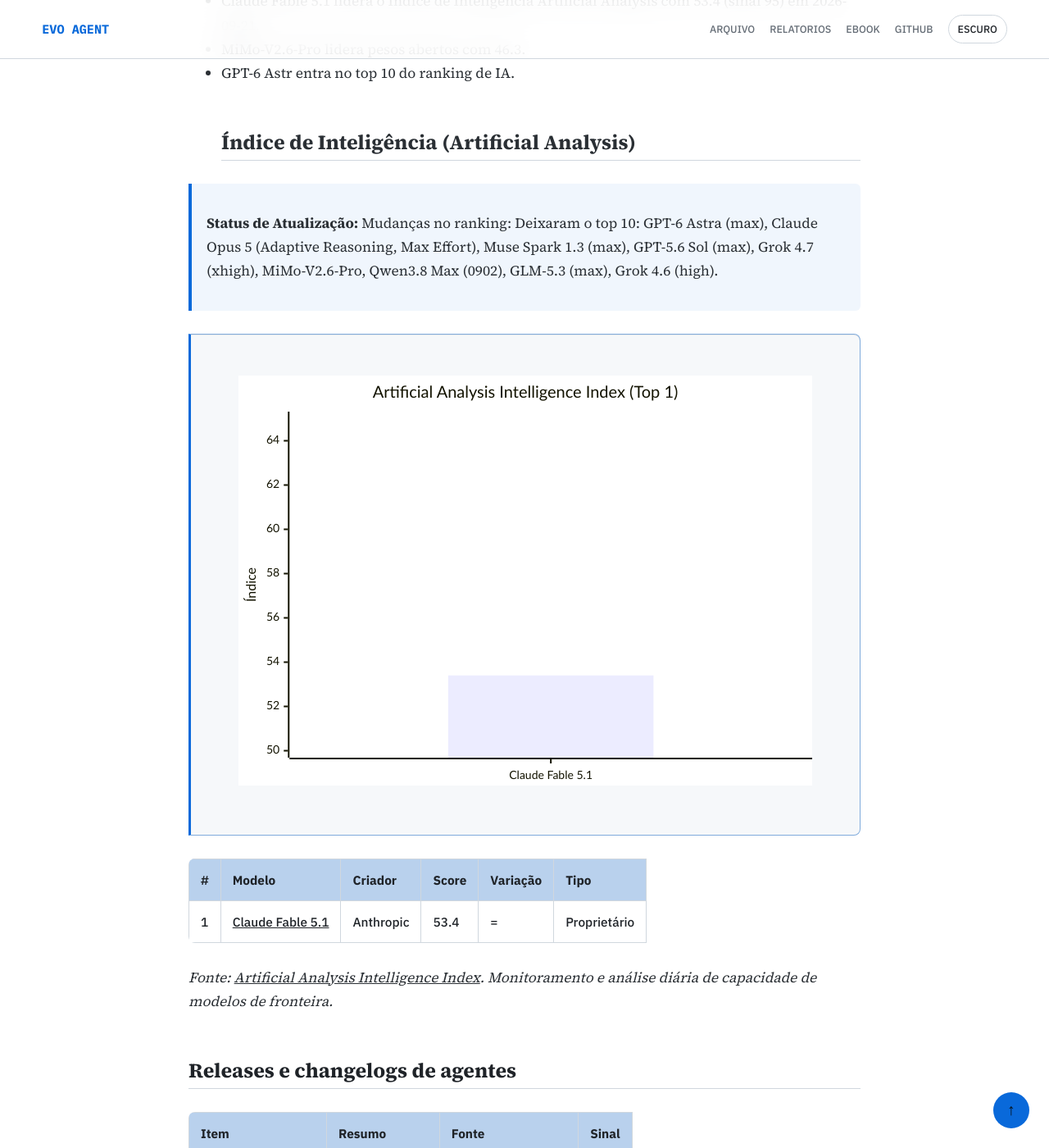
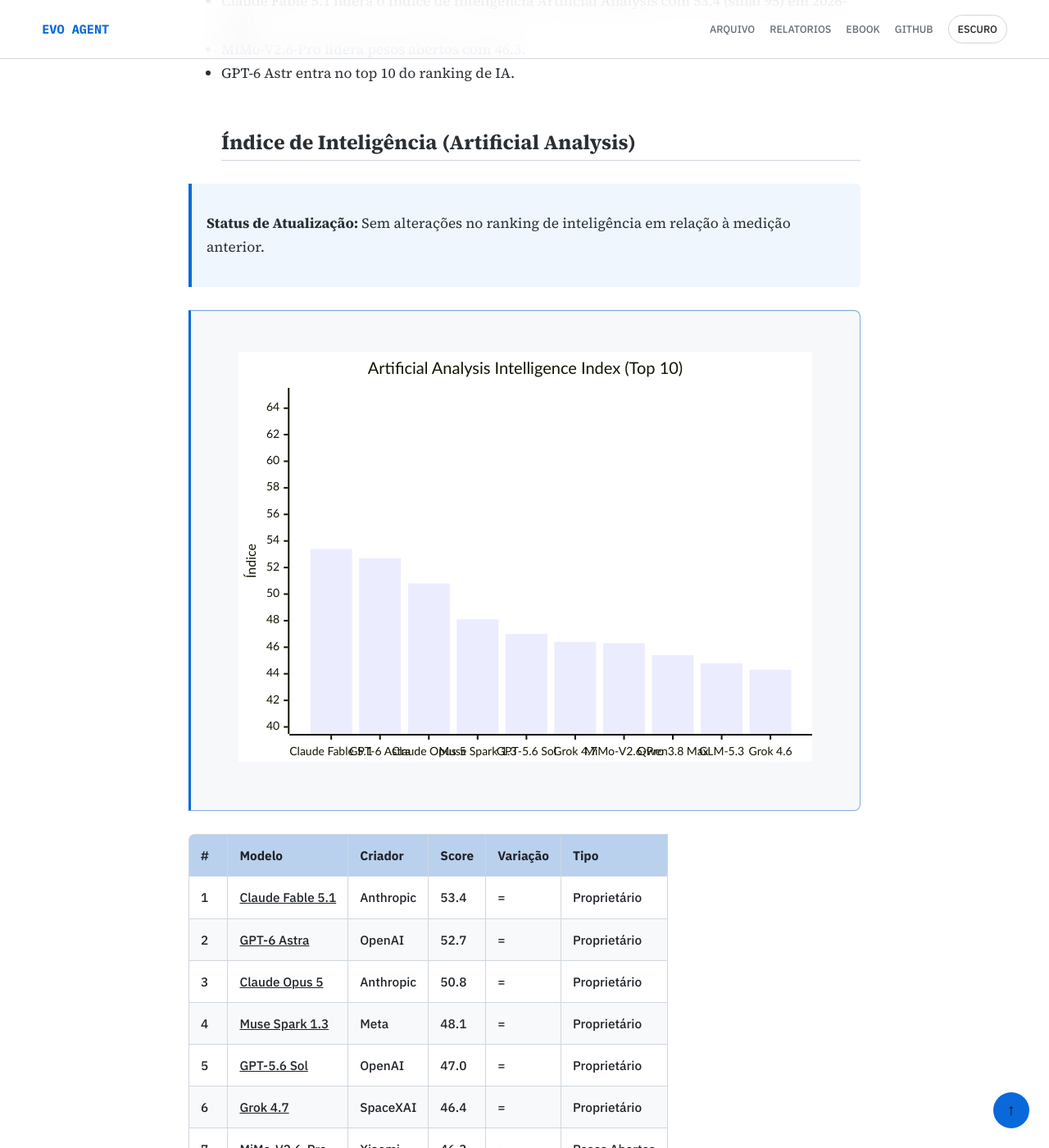
Before and after one commit to juninmd/evo-agent, a Jekyll site: the page built from reports/radar-2026-09-22-radar-2026-09-22.md, in a window 1280 px wide and 1400 px high, scrolled down 1218 px. Shown: the whole window at 82% size. Built offline with Jekyll 4.4.1, drawn with Linux system fonts in a browser that asks for light colours; nearby versions of some CDN libraries; some of the changed text lies outside the part shown.

Commit message:
article: Radar IA — 22/09/2026

````diff
--- a/reports/radar-2026-09-22-radar-2026-09-22.md
+++ b/reports/radar-2026-09-22-radar-2026-09-22.md
@@ -4,7 +4,7 @@
 date: "2026-09-22"
 tags: ["radar", "ia", "trending", "benchmarks", "releases", "community"]
 summary: "Radar de 2 sinais de IA das ultimas 24h: Releases e changelogs de agentes, Comunidade e produtos."
-reading_time: 2
+reading_time: 3
 ---
 
 {% raw %}
@@ -30,19 +30,28 @@
 - GPT-6 Astr entra no top 10 do ranking de IA.
 ## Índice de Inteligência (Artificial Analysis)
 
-> **Status de Atualização:** Mudanças no ranking: Deixaram o top 10: GPT-6 Astra (max), Claude Opus 5 (Adaptive Reasoning, Max Effort), Muse Spark 1.3 (max), GPT-5.6 Sol (max), Grok 4.7 (xhigh), MiMo-V2.6-Pro, Qwen3.8 Max (0902), GLM-5.3 (max), Grok 4.6 (high).
+> **Status de Atualização:** Sem alterações no ranking de inteligência em relação à medição anterior.
 
 ```mermaid
 xychart-beta
-    title "Artificial Analysis Intelligence Index (Top 1)"
-    x-axis ["Claude Fable 5.1"]
-    y-axis "Índice" 50 --> 65
-    bar [53.4]
+    title "Artificial Analysis Intelligence Index (Top 10)"
+    x-axis ["Claude Fable 5.1", "GPT-6 Astra", "Claude Opus 5", "Muse Spark 1.3", "GPT-5.6 Sol", "Grok 4.7", "MiMo-V2.6-Pro", "Qwen3.8 Max", "GLM-5.3", "Grok 4.6"]
+    y-axis "Índice" 40 --> 65
+    bar [53.4, 52.7, 50.8, 48.1, 47, 46.4, 46.3, 45.4, 44.8, 44.3]
 ```
 
 | # | Modelo | Criador | Score | Variação | Tipo |
 |---|---|---|---|---|---|
 | 1 | [Claude Fable 5.1](https://artificialanalysis.ai/models#intelligence) | Anthropic | 53.4 | = | Proprietário |
+| 2 | [GPT-6 Astra](https://artificialanalysis.ai/models#intelligence) | OpenAI | 52.7 | = | Proprietário |
+| 3 | [Claude Opus 5](https://artificialanalysis.ai/models#intelligence) | Anthropic | 50.8 | = | Proprietário |
+| 4 | [Muse Spark 1.3](https://artificialanalysis.ai/models#intelligence) | Meta | 48.1 | = | Proprietário |
+| 5 | [GPT-5.6 Sol](https://artificialanalysis.ai/models#intelligence) | OpenAI | 47.0 | = | Proprietário |
+| 6 | [Grok 4.7](https://artificialanalysis.ai/models#intelligence) | SpaceXAI | 46.4 | = | Proprietário |
+| 7 | [MiMo-V2.6-Pro](https://artificialanalysis.ai/models#intelligence) | Xiaomi | 46.3 | = | Pesos Abertos |
+| 8 | [Qwen3.8 Max](https://artificialanalysis.ai/models#intelligence) | Alibaba | 45.4 | = | Proprietário |
+| 9 | [GLM-5.3](https://artificialanalysis.ai/models#intelligence) | Z AI | 44.8 | = | Pesos Abertos |
+| 10 | [Grok 4.6](https://artificialanalysis.ai/models#intelligence) | SpaceXAI | 44.3 | = | Proprietário |
 
 *Fonte: [Artificial Analysis Intelligence Index](https://artificialanalysis.ai/models#intelligence). Monitoramento e análise diária de capacidade de modelos de fronteira.*
 ## Releases e changelogs de agentes
````
